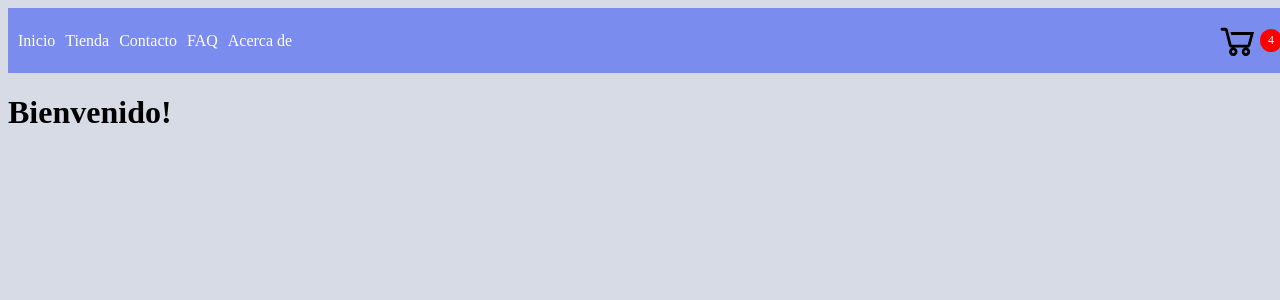
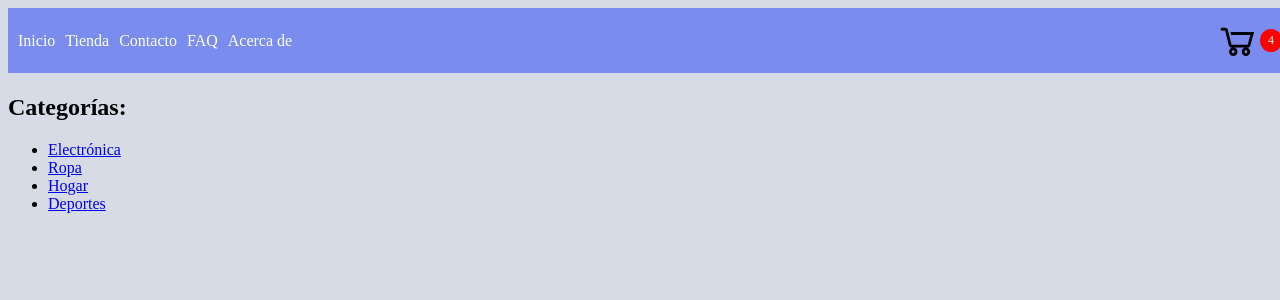
Before and after one commit to enderaraya/EnderAraya_ProyectoCoder_ReactJS, a React (Vite) app: page /category/tienda in a window 1280 px wide. Shown: the top 300 px of the page. Built offline with nearby package versions, Linux system fonts and the light colour scheme; the HTML template or start-up script is replaced by a standard one.

Commit message:
commit de la segunda entrega
segunda entrega

```diff
--- a/package.json
+++ b/package.json
@@ -11,7 +11,8 @@
   },
   "dependencies": {
     "react": "^18.2.0",
-    "react-dom": "^18.2.0"
+    "react-dom": "^18.2.0",
+    "react-router-dom": "^6.22.3"
   },
   "devDependencies": {
     "@types/react": "^18.2.56",
--- a/src/App.jsx
+++ b/src/App.jsx
@@ -1,15 +1,24 @@
+// App.jsx
+
 import React from 'react';
 import './App.css';
-import CartWidget from './components/CartWidget/CartWidget'; // Importamos el componente CartWidget
+import { BrowserRouter as Router, Routes, Route } from 'react-router-dom';
 import Navbar from './components/Navbar/Navbar';
 import ItemListContainer from './components/ItemListContainer/ItemListContainer';
+import ItemDetailContainer from './components/ItemDetailContainer/ItemDetailContainer';
 
 function App() {
   return (
-    <div className="App">
-      <Navbar />
-      <ItemListContainer greeting='Bienvenido!'/>
-    </div>
+    <Router>
+      <div className="App">
+        <Navbar />
+        <Routes>
+          <Route path="/" element={<ItemListContainer greeting='Bienvenido!' />} />
+          <Route path="/category/:categoryId" element={<ItemListContainer />} />
+          <Route path="/item/:itemId" element={<ItemDetailContainer />} />
+        </Routes>
+      </div>
+    </Router>
   );
 }
 
--- /dev/null
+++ b/src/components/ItemDetailContainer/ItemDetailContainer.jsx
@@ -0,0 +1,22 @@
+// ItemDetailContainer.jsx
+
+import React, { useEffect } from 'react';
+import { useParams } from 'react-router-dom';
+
+function ItemDetailContainer() {
+    const { itemId } = useParams();
+
+    useEffect(() => {
+        // Aquí puedes realizar acciones cuando cambia el ID del producto, como obtener detalles del producto
+        console.log("ID del producto:", itemId);
+    }, [itemId]);
+
+    return (
+        <div>
+            <h2>Detalles del producto</h2>
+            {/* Aquí puedes mostrar los detalles del producto */}
+        </div>
+    );
+}
+
+export default ItemDetailContainer;
--- a/src/components/ItemListContainer/ItemListContainer.jsx
+++ b/src/components/ItemListContainer/ItemListContainer.jsx
@@ -1,10 +1,31 @@
+// ItemListContainer.jsx
+
 import React from 'react';
+import { Link, useLocation } from 'react-router-dom';
 
-const ItemListContainer = (props) => {
+const ItemListContainer = ({ greeting }) => {
+    const location = useLocation();
+
+    // Verificar si estamos en la página de la tienda (/category/:categoryId)
+    const isStorePage = location.pathname.includes('/category');
+
+    const categories = ['Electrónica', 'Ropa', 'Hogar', 'Deportes'];
+
     return (
         <div>
-            <h1>{props.greeting}</h1>
-
+            <h1>{greeting}</h1>
+            {isStorePage && ( // Mostrar las categorías solo en la página de la tienda
+                <>
+                    <h2>Categorías:</h2>
+                    <ul>
+                        {categories.map((category, index) => (
+                            <li key={index}>
+                                <Link to={`/category/${category.toLowerCase()}`}>{category}</Link>
+                            </li>
+                        ))}
+                    </ul>
+                </>
+            )}
         </div>
     );
 }
--- a/src/components/Navbar/Navbar.jsx
+++ b/src/components/Navbar/Navbar.jsx
@@ -1,8 +1,6 @@
-import React from "react";
-import classes from './Navbar.module.css'
-import CartWidget from "../CartWidget/CartWidget";
-
-
+import React from 'react';
+import { Link } from 'react-router-dom';
+import CartWidget from '../CartWidget/CartWidget';
 
 function Navbar() {
     const [itemCount, setItemCount] = React.useState(4);
@@ -10,16 +8,15 @@ function Navbar() {
     return (
         <nav className="navbar">
             <ul className="navbar-nav">
-            <li><a href="/">Inicio</a></li>
-            <li><a href="/acerca-de">Tienda</a></li>
-            <li><a href="/contacto">Contacto</a></li>
-            <li><a href="/contacto">FAQ</a></li>
-            <li><a href="/contacto">Acerca de</a></li>
+                <li><Link to="/">Inicio</Link></li>
+                <li><Link to="/category/tienda">Tienda</Link></li>
+                <li><Link to="/contacto">Contacto</Link></li>
+                <li><Link to="/faq">FAQ</Link></li>
+                <li><Link to="/acerca-de">Acerca de</Link></li>
             </ul>
-            <CartWidget itemCount={itemCount} /> {}
+            <CartWidget itemCount={itemCount} />
         </nav>
     );
 }
 
-
-export default Navbar
+export default Navbar;
```
Also changed, not shown: src/api/api.js (added, +16 -0 lines), 1 other file (tests, documents, lock files or other folders).
